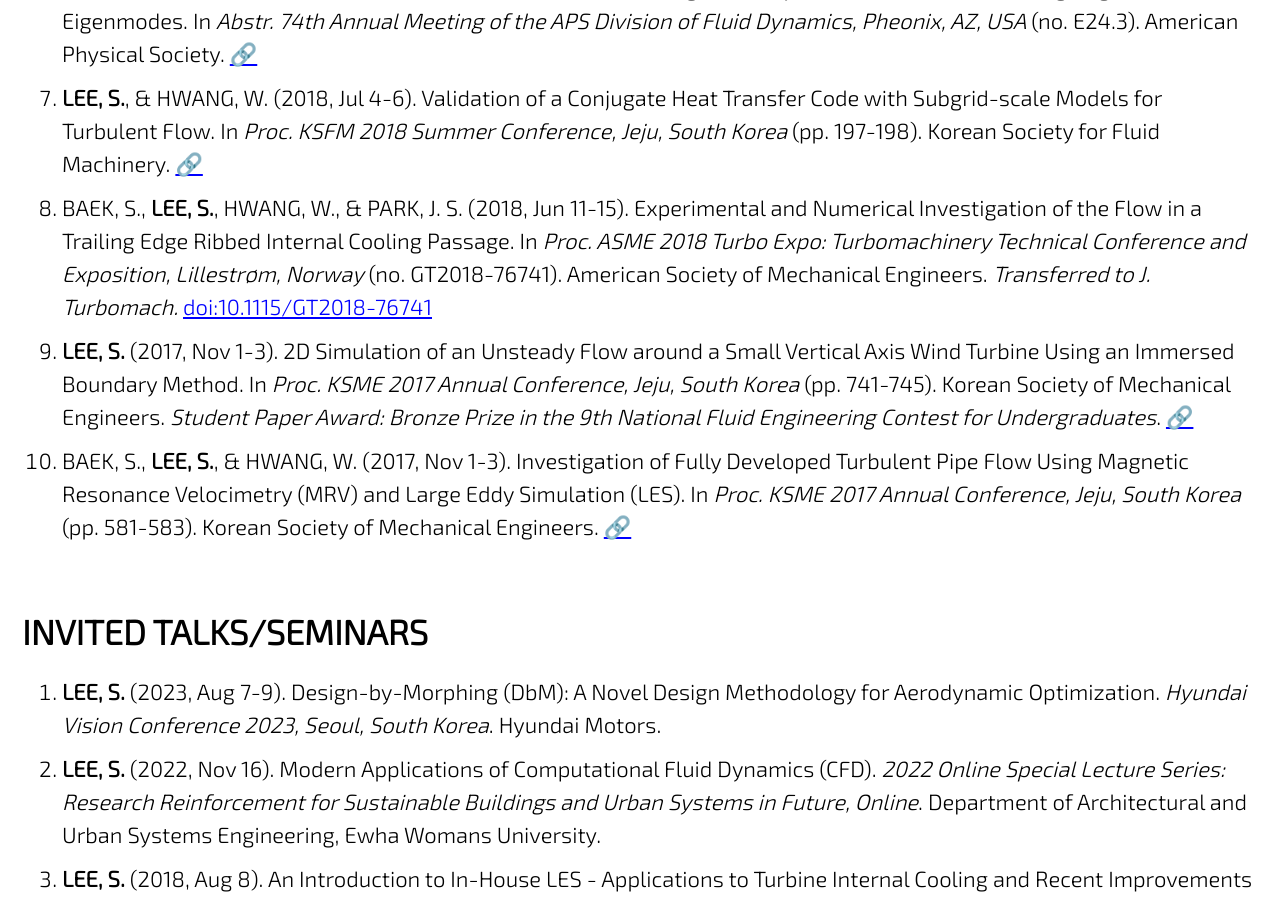
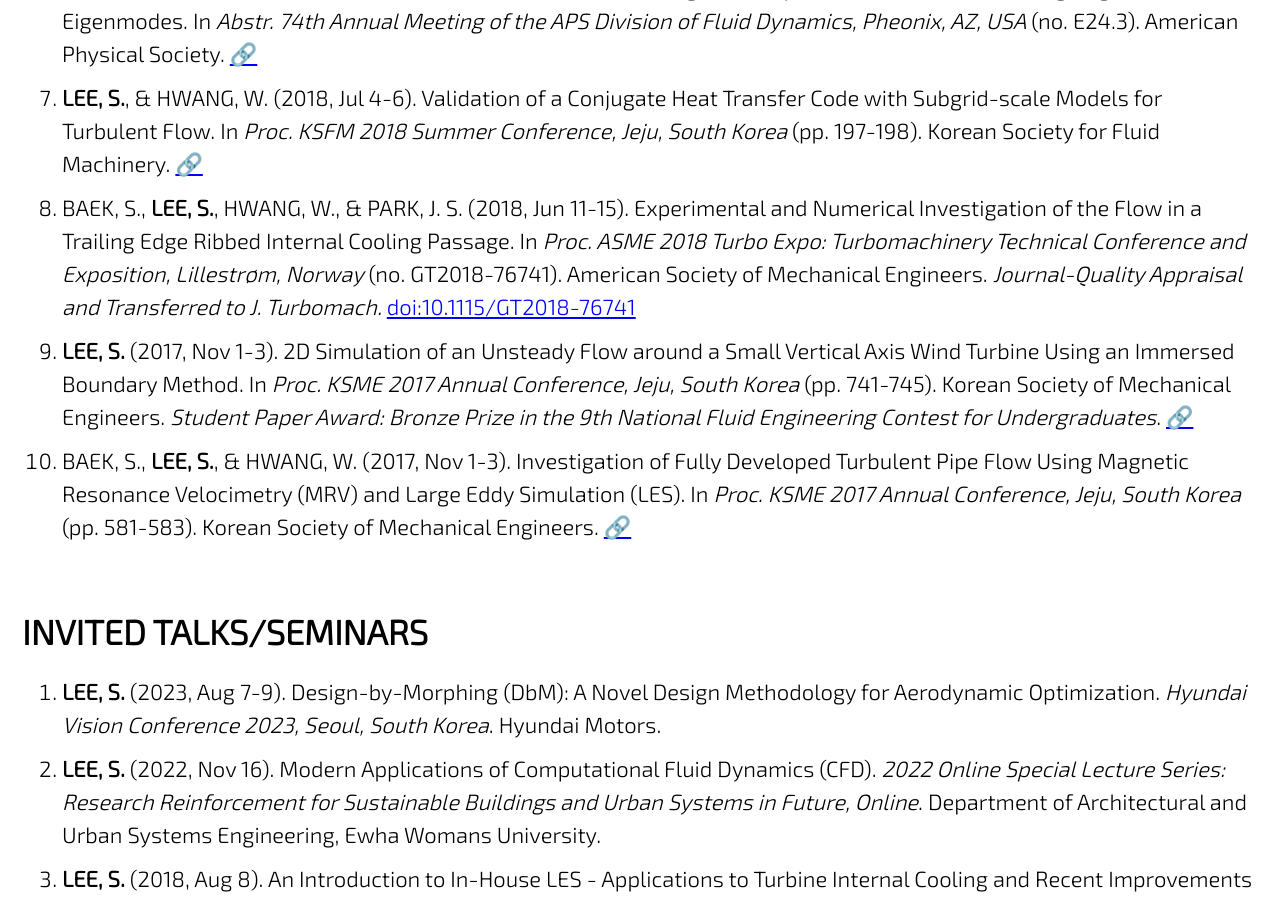
Before and after one commit to jun9303/jun9303.github.io, a Jekyll site: the page built from _pages/publications.md, in a window 1280 px wide and 900 px high, scrolled down 1783 px. Built offline with Jekyll 4.4.1, drawn with Linux system fonts in a browser that asks for light colours; cached includes are drawn as plain includes; nearby versions of some CDN libraries; emoji names are drawn with the system emoji font.

Commit message:
Publication Updated

```diff
--- a/_pages/publications.md
+++ b/_pages/publications.md
@@ -30,7 +30,7 @@ https://doi.org/10.1093/jcde/qwad059)
 5. **LEE, S.**, & MARCUS, P. S. (2021, Nov 21-23). Linear Instability Analysis of Wake Vortices by a Spectral Method using Mapped Legendre Functions. In *Abstr. 74th Annual Meeting of the APS Division of Fluid Dynamics, Pheonix, AZ, USA* (no. E24.1). American Physical Society. [:link:](https://meetings.aps.org/Meeting/DFD21/Session/E24.1)
 6. WANG, J., **LEE, S.**, & MARCUS, P. S. (2021, Nov 21-23). Destabilizing Neutrally Stable Wake Vortices Using Degenerate Eigenmodes. In *Abstr. 74th Annual Meeting of the APS Division of Fluid Dynamics, Pheonix, AZ, USA* (no. E24.3). American Physical Society. [:link:](https://meetings.aps.org/Meeting/DFD21/Session/E24.3)
 7. **LEE, S.**, & HWANG, W. (2018, Jul 4-6). Validation of a Conjugate Heat Transfer Code with Subgrid-scale Models for Turbulent Flow. In *Proc. KSFM 2018 Summer Conference, Jeju, South Korea* (pp. 197-198). Korean Society for Fluid Machinery. [:link:](http://www.dbpia.co.kr/journal/articleDetail?nodeId=NODE07536688&language=ko_KR)
-8. BAEK, S., **LEE, S.**, HWANG, W., & PARK, J. S. (2018, Jun 11-15). Experimental and Numerical Investigation of the Flow in a Trailing Edge Ribbed Internal Cooling Passage. In *Proc. ASME 2018 Turbo Expo: Turbomachinery Technical Conference and Exposition, Lillestrøm, Norway*  (no. GT2018-76741). American Society of Mechanical Engineers. *Transferred to J. Turbomach.* [doi:10.1115/GT2018-76741](https://doi.org/10.1115/GT2018-76741)
+8. BAEK, S., **LEE, S.**, HWANG, W., & PARK, J. S. (2018, Jun 11-15). Experimental and Numerical Investigation of the Flow in a Trailing Edge Ribbed Internal Cooling Passage. In *Proc. ASME 2018 Turbo Expo: Turbomachinery Technical Conference and Exposition, Lillestrøm, Norway*  (no. GT2018-76741). American Society of Mechanical Engineers. *Journal-Quality Appraisal and Transferred to J. Turbomach.* [doi:10.1115/GT2018-76741](https://doi.org/10.1115/GT2018-76741)
 9. **LEE, S.** (2017, Nov 1-3). 2D Simulation of an Unsteady Flow around a Small Vertical Axis Wind Turbine Using an Immersed Boundary Method. In *Proc. KSME 2017 Annual Conference, Jeju, South Korea* (pp. 741-745). Korean Society of Mechanical Engineers. *Student Paper Award: Bronze Prize in the 9th National Fluid Engineering Contest for Undergraduates*. [:link:](http://www.dbpia.co.kr/journal/articleDetail?nodeId=NODE07287580&language=ko_KR#)
 10. BAEK, S., **LEE, S.**, & HWANG, W. (2017, Nov 1-3). Investigation of Fully Developed Turbulent Pipe Flow Using Magnetic Resonance Velocimetry (MRV) and Large Eddy Simulation (LES). In *Proc. KSME 2017 Annual Conference, Jeju, South Korea* (pp. 581-583). Korean Society of Mechanical Engineers. [:link:](http://www.dbpia.co.kr/journal/articleDetail?nodeId=NODE07287540&language=ko_KR#)
 
```
